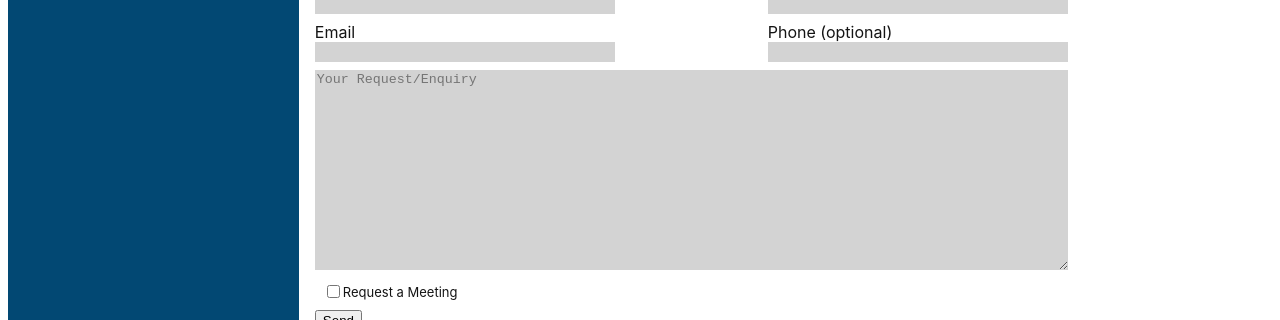
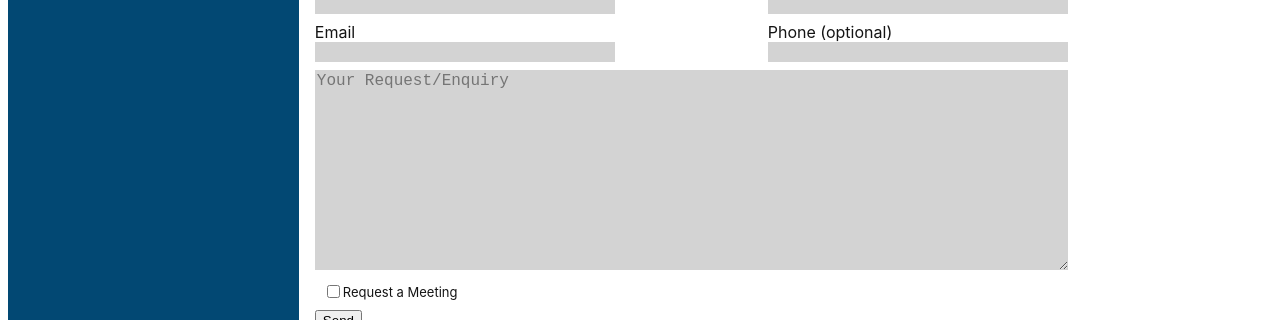
Before and after one commit to npm-i-abhay/anna-dental, a Next.js app: page / in a window 1280 px wide. Shown: the part 2732-3052 px from the top of the page. Built offline with nearby package versions, Linux system fonts and the light colour scheme.

Commit message:
trying to fix auto zoom

```diff
--- a/comps/FooterMeeting/ContactForm.js
+++ b/comps/FooterMeeting/ContactForm.js
@@ -78,6 +78,10 @@ export const ContactForm = ({ form, sendEmail }) => {
               />
             </InputContainer>
           </FormRow>
+          <meta
+            name="viewport"
+            content="width=device-width, initial-scale=1, maximum-scale=1"
+          />
           <MessageInput
             onChange={(e) => UpdateFormField(e, "message")}
             value={formFields.message}
@@ -122,6 +126,7 @@ const MessageInput = styled.textarea`
   background: lightgrey;
   border: none;
   color: black;
+  font-size: 16px;
   @media only screen and (max-width: 600px) {
     min-width: 100%;
     max-width: 100%;
```
